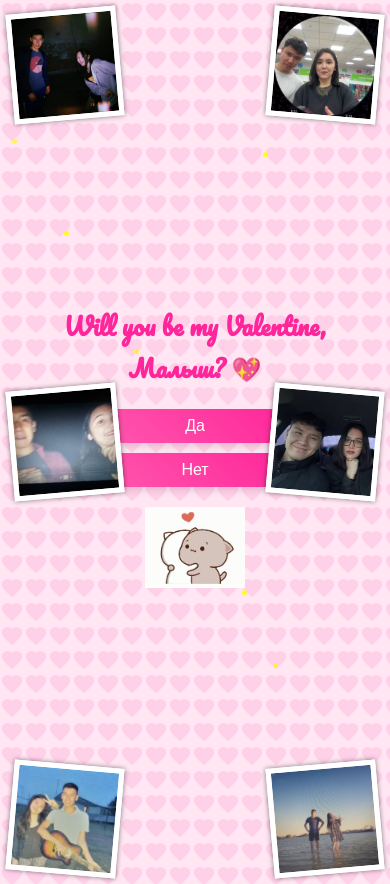
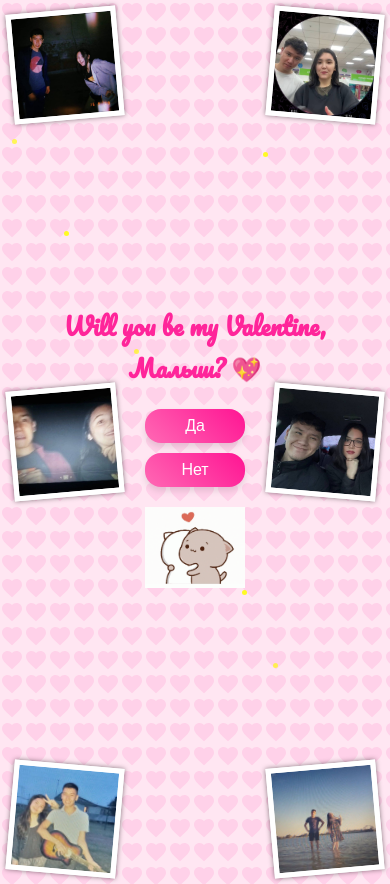
Before and after one commit to MaKuSur/WillYouBeMyValentine, a plain HTML site: page index.html in a window 390 px wide. Drawn offline with Linux system fonts and the light colour scheme.

Commit message:
Update styles.css

```diff
--- a/styles.css
+++ b/styles.css
@@ -51,13 +51,14 @@ h1 {
     /* Уменьшен отступ между кнопками */
     position: relative;
     transition: gap 0.5s ease;
+    z-index: 10;
 }
 
 .button {
     background: linear-gradient(45deg, #ff69b4, #ff1493);
     color: white;
     border: none;
-    border-radius: 25px;
+    border-radius: 16px;
     padding: 8px 16px;
     font-size: 16px;
     cursor: pointer;
@@ -187,11 +188,11 @@ h1 {
 
     0%,
     100% {
-        box-shadow: 0 0 20px rgba(255, 20, 147, 0.8);
+        box-shadow: 0 0 10px rgba(255, 20, 147, 0.8);
     }
 
     50% {
-        box-shadow: 0 0 40px rgba(255, 20, 147, 1);
+        box-shadow: 0 0 20px rgba(255, 20, 147, 1);
     }
 }
 
@@ -255,18 +256,24 @@ footer {
         flex-direction: column;
         /* Кнопки в столбик на очень маленьких экранах */
         gap: 10px;
+        z-index: 10;
+        display: flex;
+        justify-content: center;
+        margin: 0 auto; /* Центрирование контейнера */
+    width: fit-content; /* Ширина контейнера по содержимому */
     }
 
     .button {
         background: linear-gradient(45deg, #ff69b4, #ff1493);
         color: white;
         border: none;
-        border-radius: 25px;
+        border-radius: 16px;
         padding: 8px 16px;
         font-size: 16px;
         cursor: pointer;
         transition: transform 0.3s ease, box-shadow 0.3s ease;
         box-shadow: 0 4px 6px rgba(0, 0, 0, 0.1);
+        width: 100px; /* Уменьшенная ширина для мобильных устройств */
     }
 
     .button:hover {
@@ -282,6 +289,11 @@ footer {
     .record {
         width: 60px;
         /* Еще меньше размер пластинки */
+        height: 60px;
+    }
+
+    .record-wrapper {
+        width: 60px; /* Уменьшенный размер обёртки для мобильных устройств */
         height: 60px;
     }
 
@@ -304,6 +316,15 @@ footer {
         /* Сдвинь текст еще ниже */
         max-width: 80%;
         /* Уменьши максимальную ширину текста */
+    }
+
+    @keyframes blinkBackground {
+        0%, 100% {
+            box-shadow: 0 0 5px rgba(255, 20, 147, 0.8); /* Уменьшенная тень */
+        }
+        50% {
+            box-shadow: 0 0 10px rgba(255, 20, 147, 1); /* Увеличенная тень */
+        }
     }
 }
 
```
